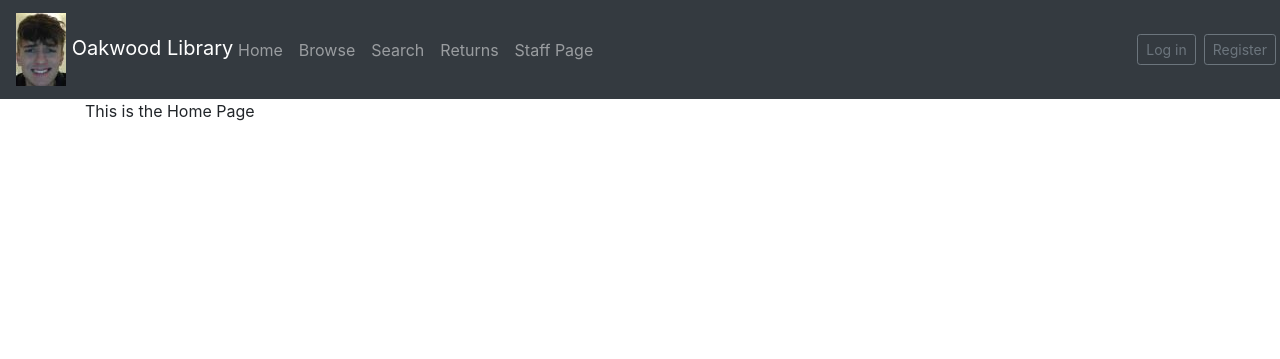
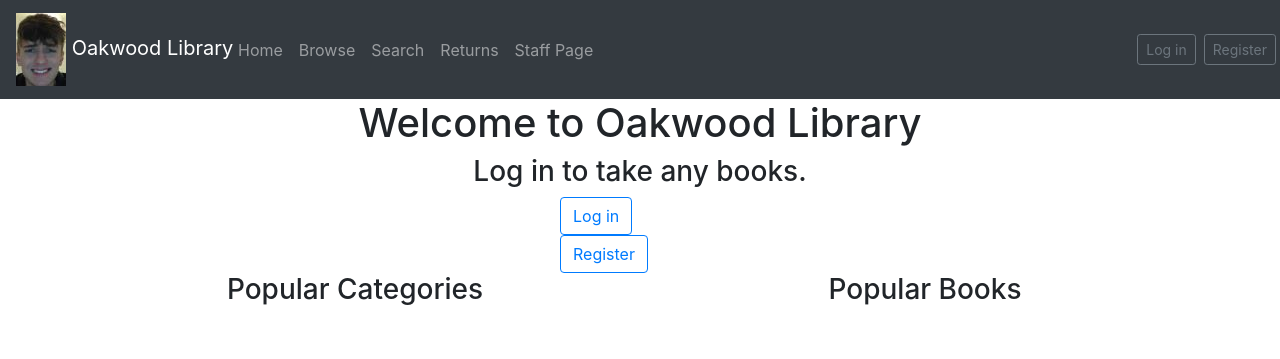
Before and after one commit to OwenShade/LMS, a Django app: page / in a window 1280 px wide. Shown: the top 359 px of the page. Run offline with Django 3.2, Linux system fonts and the light colour scheme; some libraries are stand-ins or nearby versions.

Commit message:
homepage design updated

```diff
--- a/templates/home.html
+++ b/templates/home.html
@@ -2,9 +2,38 @@
 {% load staticfiles %}
 
 {% block title_block %}
-Home
 {% endblock %}
 
 {% block body_block %}
-This is the Home Page
+    <div class="row justify-content-center">
+        <div class="col-12">
+            <h1 class="text-center">Welcome to Oakwood Library</h1>
+        </div>
+    </div>
+
+    <div class="row justify-content-center">
+        <div class="col-12">
+            <h3 class="text-center">Log in to take any books.</h3>
+        </div>
+    </div>
+
+    <div class="row justify-content-center">
+        <div class="col-2">
+            <a type="button" class="btn btn-outline-primary" href="{% url 'LMS:login' %}">Log in</a>
+            <a type="button" class="btn btn-outline-primary" href="{% url 'LMS:register' %}">Register</a>
+        </div>
+    </div>
+
+    <div class="row">
+        <div class="col-6">
+            <h3 class="text-center">Popular Categories</h3>
+            <!-- Should create a list of links of Categories -->
+        </div>
+        <div class="col-6">
+            <h3 class="text-center">Popular Books</h3>
+            <!-- Should create a table with the following columns: Title, Author, Genre -->
+        </div>
+    </div>
+
+
 {% endblock %}
```
